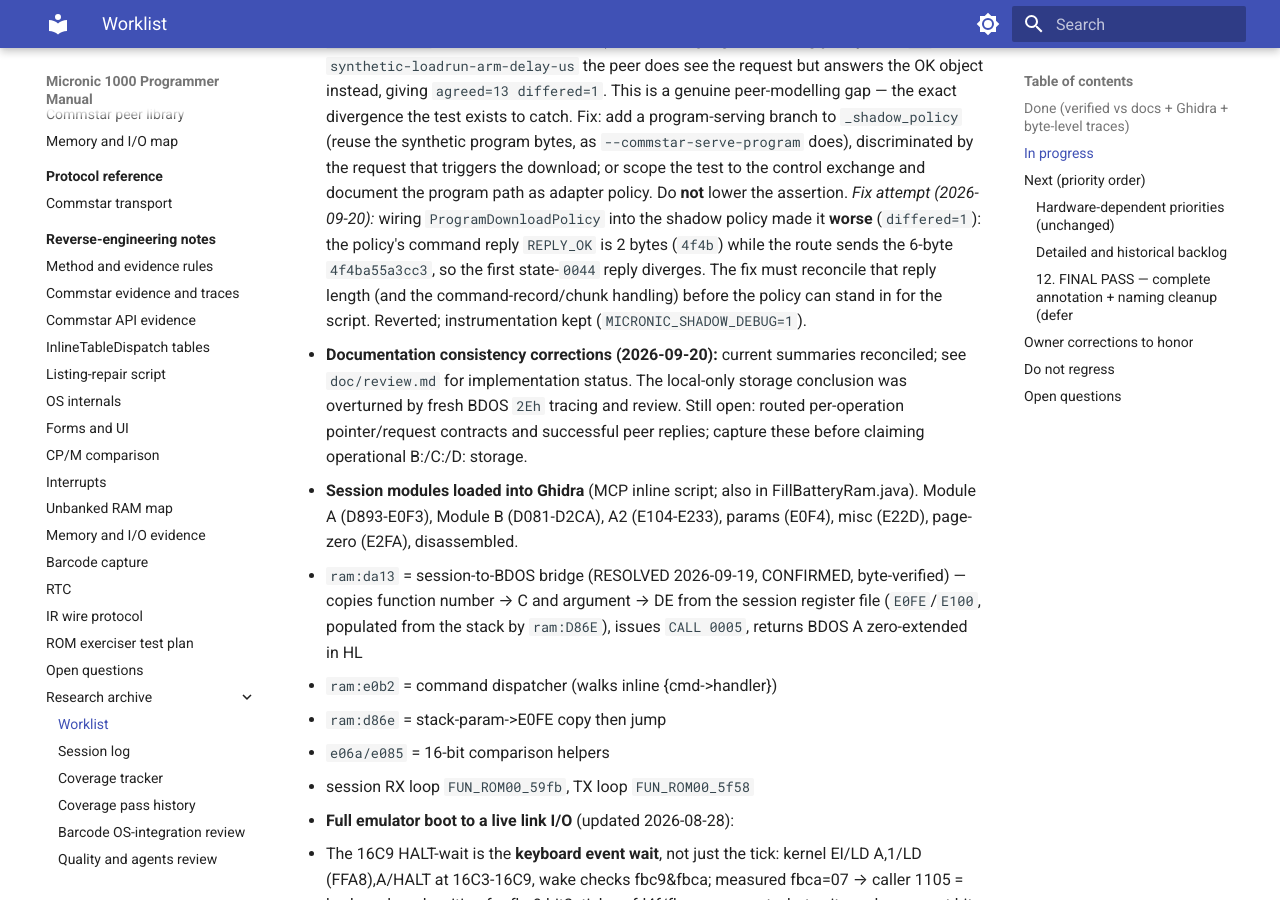
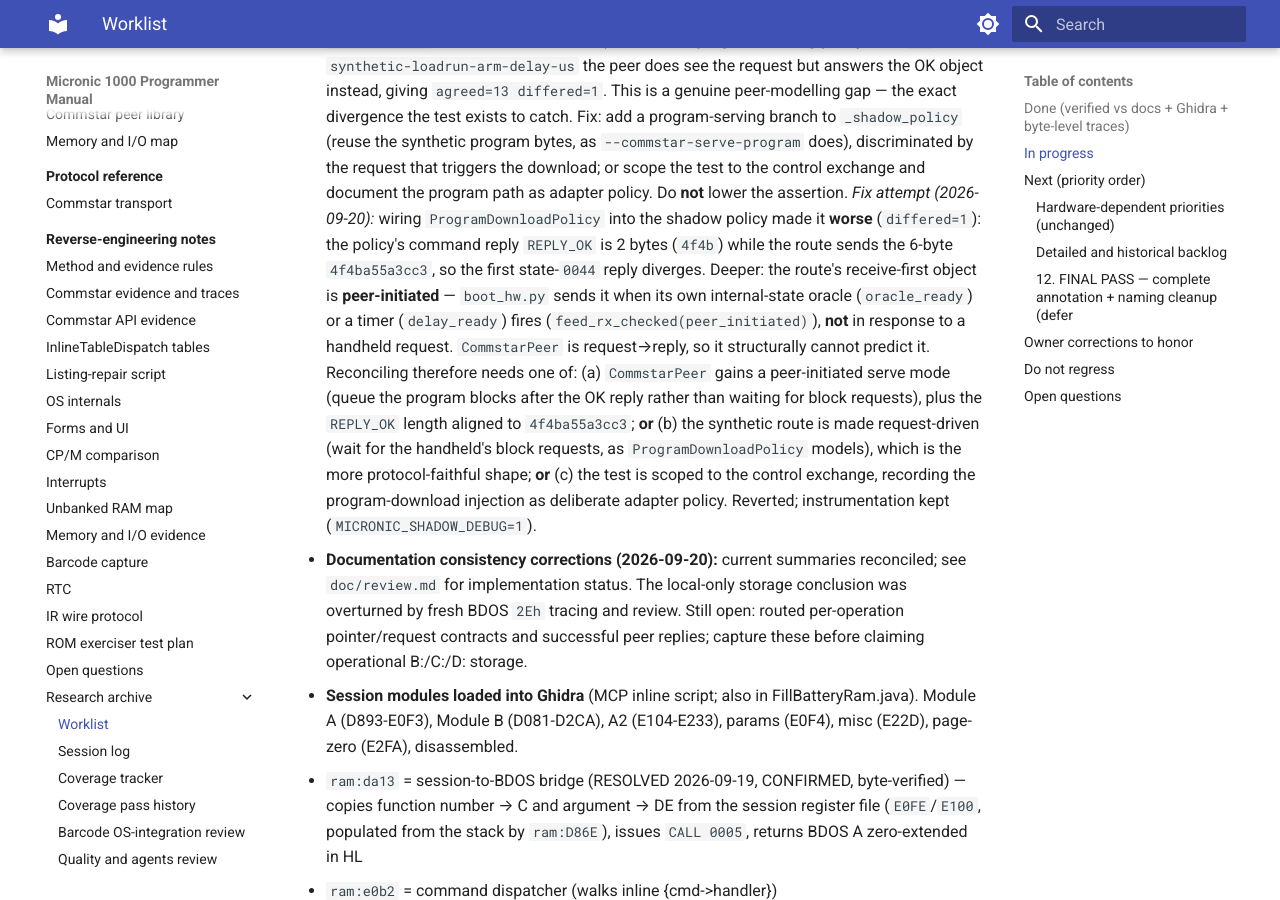
Before and after one commit to philpem/micronic1000, an MkDocs documentation site: the page built from doc/research/TASKS.md, in a window 1280 px wide and 900 px high, scrolled down 2517 px. Built offline with MkDocs 1.6.1 and Material for MkDocs 9.7.7, drawn with Linux system fonts in a browser that asks for light colours.

Commit message:
docs(TASKS): root-cause the shadow-peer gap as peer-initiated program injection

```diff
--- a/doc/research/TASKS.md
+++ b/doc/research/TASKS.md
@@ -117,10 +117,21 @@ State: continuously updated as work progresses.
   *Fix attempt (2026-09-20):* wiring `ProgramDownloadPolicy` into the shadow
   policy made it **worse** (`differed=1`): the policy's command reply
   `REPLY_OK` is 2 bytes (`4f4b`) while the route sends the 6-byte
-  `4f4ba55a3cc3`, so the first state-`0044` reply diverges. The fix must
-  reconcile that reply length (and the command-record/chunk handling) before
-  the policy can stand in for the script. Reverted; instrumentation kept
-  (`MICRONIC_SHADOW_DEBUG=1`).
+  `4f4ba55a3cc3`, so the first state-`0044` reply diverges. Deeper: the route's
+  receive-first object is **peer-initiated** — `boot_hw.py` sends it when its
+  own internal-state oracle (`oracle_ready`) or a timer (`delay_ready`) fires
+  (`feed_rx_checked(peer_initiated)`), **not** in response to a handheld
+  request. `CommstarPeer` is request→reply, so it structurally cannot predict
+  it. Reconciling therefore needs one of:
+  (a) `CommstarPeer` gains a peer-initiated serve mode (queue the program blocks
+      after the OK reply rather than waiting for block requests), plus the
+      `REPLY_OK` length aligned to `4f4ba55a3cc3`; **or**
+  (b) the synthetic route is made request-driven (wait for the handheld's block
+      requests, as `ProgramDownloadPolicy` models), which is the more
+      protocol-faithful shape;
+  **or** (c) the test is scoped to the control exchange, recording the
+  program-download injection as deliberate adapter policy.
+  Reverted; instrumentation kept (`MICRONIC_SHADOW_DEBUG=1`).
 
 - **Documentation consistency corrections (2026-09-20):** current summaries
   reconciled; see `doc/review.md` for implementation status. The local-only
```
